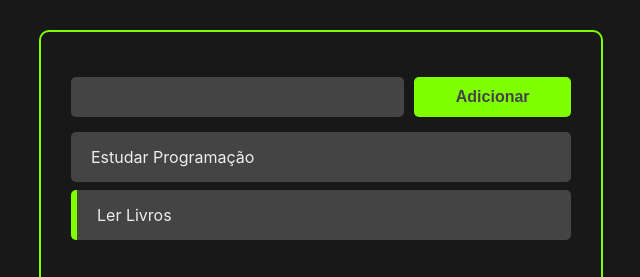
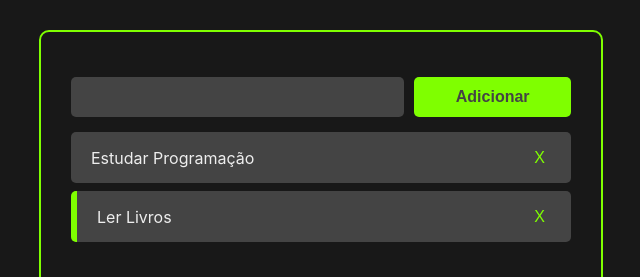
Before and after one commit to VieziDev/React-Create-Tasks, a React (Create React App) app: page / in a window 1280 px wide. Shown: the top 277 px of the page, without its empty margins (319-959 px from the left). Built offline with nearby package versions, Linux system fonts and the light colour scheme; the HTML template or start-up script is replaced by a standard one.

Commit message:
Delacao de tarefas

```diff
--- a/src/App.jsx
+++ b/src/App.jsx
@@ -42,11 +42,17 @@
     setTasks(newTasks);
   };
 
+  const handleTaskDeletion = (taskId) => {
+    const newTasks = tasks.filter(task => task.id != taskId)
+
+    setTasks(newTasks);
+  }
+
   return (
     <>
       <div className="container">
         <AddTask handleTaskAddition={handleTaskAddition} />
-        <Tasks tasks={tasks} handleTaskClick={handleTaskClick} />
+        <Tasks tasks={tasks} handleTaskClick={handleTaskClick} handleTaskDeletion={handleTaskDeletion}/>
       </div>
     </>
   );
--- a/src/components/Task.jsx
+++ b/src/components/Task.jsx
@@ -1,7 +1,7 @@
 import React from "react";
 import "../style/Task.css";
 
-const Task = ({ task, handleTaskClick }) => {
+const Task = ({ task, handleTaskClick, handleTaskDeletion}) => {
   return (
     <div
       className="task-container"
@@ -10,6 +10,10 @@
       <div className="task-title" onClick={() => handleTaskClick(task.id)}>
         {task.title}
       </div>
+
+      <div className="buttons-container">
+        <button className="remote-task-button" onClick={() => handleTaskDeletion(task.id)}>X</button>
+      </div>
     </div>
   );
   // return <div className="task-container">{task.title}</div>;
--- a/src/components/Tasks.jsx
+++ b/src/components/Tasks.jsx
@@ -1,11 +1,11 @@
 import React from "react";
 import Task from "./Task";
 
-const Tasks = ({ tasks, handleTaskClick }) => {
+const Tasks = ({ tasks, handleTaskClick, handleTaskDeletion}) => {
   return (
     <>
       {tasks.map((task) => (
-        <Task task={task} handleTaskClick={handleTaskClick}/>
+        <Task task={task} handleTaskClick={handleTaskClick} handleTaskDeletion={handleTaskDeletion}/>
       ))}
     </>
   );
--- a/src/style/Task.css
+++ b/src/style/Task.css
@@ -12,3 +12,10 @@
 .task-title{
     cursor: pointer;
 }
+
+.remote-task-button{
+    background-color: #444;
+    border: none;
+    font-size: 16px;
+    color: chartreuse;
+}
```
Also changed, not shown: 1 other file (tests, documents, lock files or other folders).
